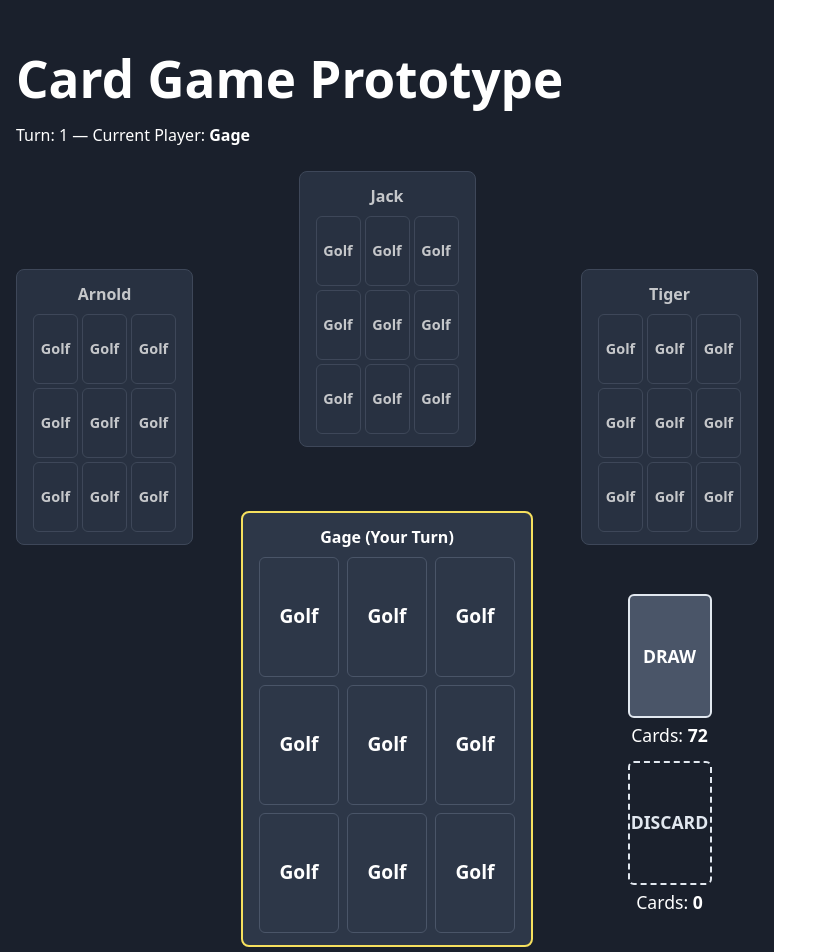
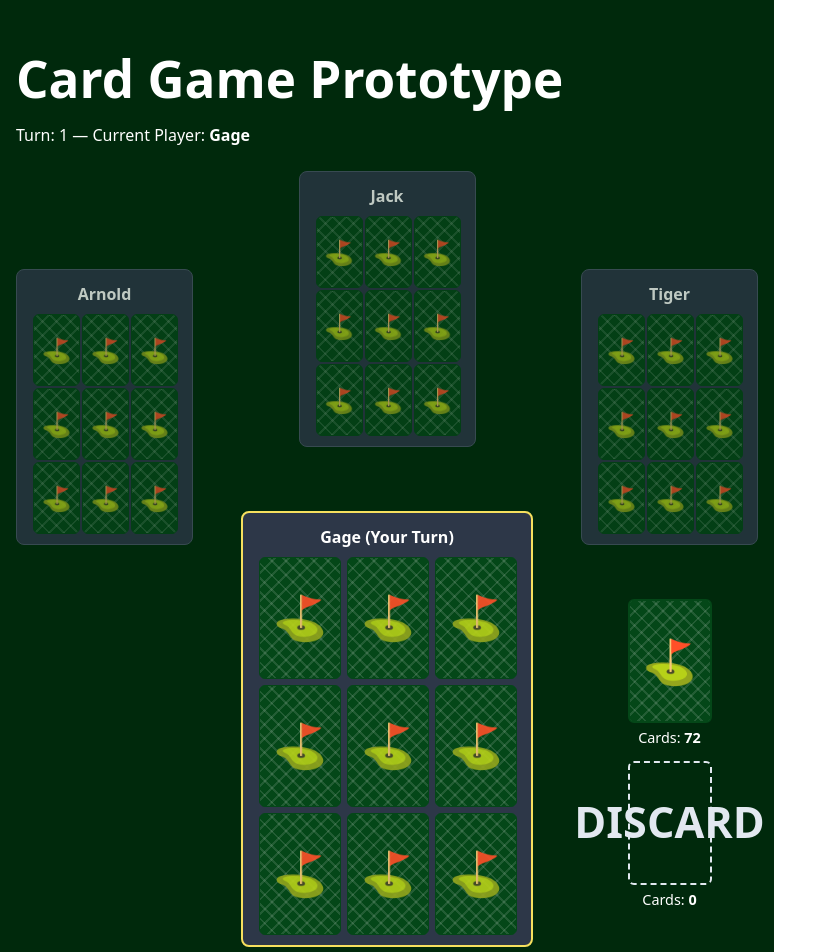
Before and after one commit to gmnovaria/golf_card_game, a React (Vite) app in the folder card-game/: page / in a window 1280 px wide. Shown: the top 952 px of the page, without its empty margins (0-821 px from the left). Built offline with nearby package versions, Linux system fonts and the light colour scheme.

Commit message:
Enhanced card visuals

```diff
--- a/card-game/src/App.tsx
+++ b/card-game/src/App.tsx
@@ -1,9 +1,10 @@
 // src/App.tsx
 
 import { useState } from 'react';
-import type { GameState, GridSlot, Card } from './game/types';
+import type { GameState, GridSlot, Card, Suit } from './game/types';
 import { createInitialGameState } from './game/setup';
 import { flipGridCard } from './game/actions';
+import {SUITS} from './game/types';
 
 // Seating positions (indices into game.players)
 const SOUTH_INDEX = 0; // Gage
@@ -17,6 +18,46 @@ const INITIAL_STATE: GameState = createInitialGameState([
   'Jack',  // North
   'Tiger',  // East
 ]);
+
+const suitSymbolMap: Record<Suit, string> = SUITS.reduce(
+  (acc, suit) => {
+    acc[suit.id] = suit.symbol;
+    return acc;
+  },
+  {} as Record<Suit, string>
+)
+
+const suitColorMap: Record<Suit, string> = {
+  hearts: '#ff4d4d',      // red
+  diamonds: '#ff4d4d',    // red
+  clubs: '#000000',       // black
+  spades: '#000000',      // black
+  hearts2: '#ff4d4d',     // red
+  diamonds2: '#ff4d4d',   // red
+  clubs2: '#000000',       // black
+  spades2: '#000000',       // black
+};
+
+const cardBackPatternStyle = {
+  backgroundColor: '#044718',
+  backgroundImage: `
+    repeating-linear-gradient(
+      45deg,
+      rgba(255,255,255,0.12) 0,
+      rgba(255,255,255,0.12) 2px,
+      transparent 2px,
+      transparent 10px
+    ),
+    repeating-linear-gradient(
+      -45deg,
+      rgba(255,255,255,0.12) 0,
+      rgba(255,255,255,0.12) 2px,
+      transparent 2px,
+      transparent 10px
+    )
+  `,
+  backgroundSize: '100% 100%'
+};
 
 function App() {
   const [game, setGame] = useState<GameState>(INITIAL_STATE);
@@ -34,7 +75,7 @@ function App() {
     <div
       style={{
         minHeight: '100vh',
-        backgroundColor: '#1a202c',
+        backgroundColor: '#00290c',
         color: 'white',
         padding: '1rem',
         fontFamily: 'system-ui, -apple-system, BlinkMacSystemFont, "Segoe UI", sans-serif',
@@ -90,15 +131,6 @@ function App() {
           />
         </div>
 
-        {/* Draw and Discard piles to the right of player's hand */}
-        <div style={{ gridRow: 2, gridColumn: 3, textAlign: 'center', transform: 'translateY(20px)' }}>
-          <CenterPiles
-            drawCount={game.drawPile.length}
-            discardCount={game.discardPile.length}
-            topDiscardCard={game.discardPile[0] ?? null}
-          />
-        </div>
-
         {/* East player (middle right, rotated 270°) */}
         <div style={{ gridRow: 1, gridColumn: 3, textAlign: 'center', transform: 'translateY(90px)' }}>
           <PlayerPanel
@@ -125,6 +157,16 @@ function App() {
             size = "large"
           />
         </div>
+
+        {/* Draw and Discard piles to the right of player's hand */}
+        <div style={{ gridRow: 2, gridColumn: 3, textAlign: 'center', transform: 'translateY(20px)' }}>
+          <CenterPiles
+            drawCount={game.drawPile.length}
+            discardCount={game.discardPile.length}
+            topDiscardCard={game.discardPile[0] ?? null}
+          />
+        </div>
+
       </div>
 
     </div>
@@ -140,7 +182,14 @@ interface PlayerPanelProps {
   size?: 'normal' | 'large';
 }
 
-function PlayerPanel({ playerName, grid, rotation, isCurrent, onCellClick, size }: PlayerPanelProps) {
+function PlayerPanel({
+  playerName,
+  grid,
+  rotation,
+  isCurrent,
+  onCellClick,
+  size,
+}: PlayerPanelProps) {
   return (
     <div
       style={{
@@ -178,7 +227,8 @@ function GridView({ grid, onCellClick, size = 'normal' }: GridViewProps) {
   const isLarge = size === 'large';
   const cardWidth = isLarge ? 80 : 45;
   const cardHeight = isLarge ? 120 : 70;
-  const cardFontSize = isLarge ? '1.2rem' : '0.9rem';
+  const centerFontSize = isLarge ? '2.7rem' : '1.5rem';
+  const cornerFontSize = isLarge ? '1.5rem' : '0.9rem';
 
   return (
     <div
@@ -193,8 +243,11 @@ function GridView({ grid, onCellClick, size = 'normal' }: GridViewProps) {
         row.map((slot, colIndex) => {
           const key = `${rowIndex}-${colIndex}`;
 
-          const handleClick = () =>
-            onCellClick?.(rowIndex, colIndex);
+          const handleClick = () => {
+            if (onCellClick) {
+              onCellClick(rowIndex, colIndex);
+            }
+          };
 
           if (!slot) {
             return (
@@ -202,32 +255,138 @@ function GridView({ grid, onCellClick, size = 'normal' }: GridViewProps) {
                 key={key}
                 style={{
                   border: '1px solid #4a5568',
-                  borderRadius: '4px',
+                  borderRadius: '6',
                   backgroundColor: '#1a202c',
+                  width: cardWidth,
+                  height: cardHeight,
                 }}
               />
             );
           }
 
+ const { card, faceUp } = slot;
+          const isJoker = card.rank === 'Joker';
+          const hasSuit = !!card.suit;
+          const suitSymbol =
+            hasSuit && card.suit ? suitSymbolMap[card.suit as Suit] : '';
+
+          if (faceUp) {
+  console.log('Face-up card:', card);
+}
+
+          // Face-down card
+          if (!faceUp) {
+            return (
+              <div
+                key={key}
+                onClick={handleClick}
+                style={{
+                  border: '1px solid #044718',
+                  borderRadius: 6,
+                  display: 'flex',
+                  alignItems: 'center',
+                  justifyContent: 'center',
+                  width: cardWidth,
+                  height: cardHeight,
+                  cursor: onCellClick ? 'pointer' : 'default',
+                  userSelect: 'none',
+                  ...cardBackPatternStyle,
+                }}
+              >
+                <span
+                  style={{
+                    fontSize: isLarge? '2.7rem' : '1.5rem',
+                    opacity: 0.9,
+                  }}
+                  >
+                    ⛳
+                  </span>
+              </div>
+            );
+          }
+
+          // Face-up card: rank in center, suit in 4 corners (if not Joker)
           return (
             <div
               key={key}
               onClick={handleClick}
               style={{
-                border: '1px solid #4a5568',
-                borderRadius: '6px',
+                position: 'relative',
+                border: `2px solid ${hasSuit ? suitColorMap[card.suit as Suit] : '#ccc'}`,
+                borderRadius: 6,
+                width: cardWidth,
+                height: cardHeight,
+                backgroundColor: 'white',
+                color: hasSuit ? suitColorMap[card.suit as Suit] : '#000',
+                cursor: onCellClick ? 'pointer' : 'default',
+                userSelect: 'none',
                 display: 'flex',
                 alignItems: 'center',
                 justifyContent: 'center',
-                backgroundColor: '#2d3748',
-                color: 'white',
                 fontWeight: 'bold',
-                fontSize: cardFontSize,
-                cursor: onCellClick ? 'pointer' : 'default',
-                userSelect: 'none',
               }}
             >
-              {slot.faceUp ? slot.card.rank : 'Golf'}
+              {/* Center rank text */}
+              <span style={{ fontSize: centerFontSize}}>
+                {isJoker ? '🤡' : card.rank}
+              </span>
+
+              {/* Suit symbols in corners (skip if Joker or no suit) */}
+              {hasSuit && !isJoker && (
+                <>
+                  {/* Top-left */}
+                  <span
+                    style={{
+                      position: 'absolute',
+                      top: 4,
+                      left: 6,
+                      fontSize: cornerFontSize,
+                      color: suitColorMap[card.suit as Suit],
+                    }}
+                  >
+                    {suitSymbol}
+                  </span>
+
+                  {/* Top-right */}
+                  <span
+                    style={{
+                      position: 'absolute',
+                      top: 4,
+                      right: 6,
+                      fontSize: cornerFontSize,
+                      color: suitColorMap[card.suit as Suit],
+                    }}
+                  >
+                    {suitSymbol}
+                  </span>
+
+                  {/* Bottom-left */}
+                  <span
+                    style={{
+                      position: 'absolute',
+                      bottom: 4,
+                      left: 6,
+                      fontSize: cornerFontSize,
+                      color: suitColorMap[card.suit as Suit],
+                    }}
+                  >
+                    {suitSymbol}
+                  </span>
+
+                  {/* Bottom-right */}
+                  <span
+                    style={{
+                      position: 'absolute',
+                      bottom: 4,
+                      right: 6,
+                      fontSize: cornerFontSize,
+                      color: suitColorMap[card.suit as Suit],
+                    }}
+                  >
+                    {suitSymbol}
+                  </span>
+                </>
+              )}
             </div>
           );
         })
@@ -242,17 +401,31 @@ interface CenterPilesProps {
   topDiscardCard: Card | null;
 }
 
-function CenterPiles({ drawCount, discardCount, topDiscardCard }: CenterPilesProps) {
+/**
+ * CenterPiles:
+ * - Draw pile: face-down card
+ * - Discard pile:
+ *    - empty -> placeholder "DISCARD"
+ *    - non-empty -> top card with rank in center + suit symbol in 4 corners
+ */
+function CenterPiles({
+  drawCount,
+  discardCount,
+  topDiscardCard,
+}: CenterPilesProps) {
   const cardWidth = 80;
   const cardHeight = 120;
   const borderRadius = 6;
-  const fontSize = '1.1rem';
+  const centerFontSize = '2.7rem';
+  const cornerFontSize = '1.5rem';
 
-  // If there's a card in the discard pile, show its rank
-  const discardLabel =
-    discardCount > 0 && topDiscardCard
-      ? topDiscardCard.rank
-      : 'DISCARD';
+  const hasTopDiscard = discardCount > 0 && !!topDiscardCard;
+  const isJoker = hasTopDiscard && topDiscardCard!.rank === 'Joker';
+  const hasSuit = hasTopDiscard && !!topDiscardCard!.suit;
+  const suitSymbol =
+    hasSuit && topDiscardCard!.suit
+      ? suitSymbolMap[topDiscardCard!.suit as Suit]
+      : '';
 
   return (
     <div style={{ textAlign: 'center' }}>
@@ -273,17 +446,25 @@ function CenterPiles({ drawCount, discardCount, topDiscardCard }: CenterPilesPro
               width: cardWidth,
               height: cardHeight,
               borderRadius,
-              border: '2px solid #e2e8f0',
-              backgroundColor: '#4a5568',
+              border: '2px solid #044718',
               display: 'flex',
               alignItems: 'center',
               justifyContent: 'center',
               marginBottom: '0.25rem',
+              userSelect: 'none',
+              ...cardBackPatternStyle,
             }}
           >
-            <span style={{ fontSize, fontWeight: 600 }}>DRAW</span>
+            <span
+              style={{
+                fontSize: centerFontSize,
+                fontWeight: 600,
+              }}
+            >
+              ⛳
+            </span>
           </div>
-          <div style={{ fontSize }}>
+          <div style={{ fontSize: '0.9rem' }}>
             Cards: <strong>{drawCount}</strong>
           </div>
         </div>
@@ -292,25 +473,103 @@ function CenterPiles({ drawCount, discardCount, topDiscardCard }: CenterPilesPro
         <div style={{ textAlign: 'center' }}>
           <div
             style={{
+              position: 'relative',
               width: cardWidth,
               height: cardHeight,
               borderRadius,
               border: '2px dashed #e2e8f0',
-              backgroundColor: discardCount > 0 ? '#742a2a' : 'transparent',
+              backgroundColor: hasTopDiscard ? 'white' : 'transparent',
               display: 'flex',
               alignItems: 'center',
               justifyContent: 'center',
               marginBottom: '0.25rem',
-              fontSize,
-              fontWeight: 700,
-              color: discardCount > 0 ? 'white' : '#e2e8f0',
+              color: hasTopDiscard ? 'white' : '#e2e8f0',
               userSelect: 'none',
             }}
           >
-            {/* This now shows the card's rank */}
-            {discardLabel}
+            {hasTopDiscard ? (
+              <>
+                {/* Center rank text */}
+                <div
+                  style={{
+                    fontWeight: 'bold',
+                    fontSize: centerFontSize,
+                    textAlign: 'center',
+                    color: hasSuit ? suitColorMap[topDiscardCard!.suit as Suit] : '#000',
+                  }}
+                >
+                  {isJoker ? 'JOKER' : topDiscardCard!.rank}
+                </div>
+
+                {/* Suit symbols in corners (skip if Joker or no suit) */}
+                {hasSuit && !isJoker && (
+                  <>
+                    {/* Top-left */}
+                    <span
+                      style={{
+                        position: 'absolute',
+                        top: 4,
+                        left: 6,
+                        fontSize: cornerFontSize,
+                        color: suitColorMap[topDiscardCard!.suit as Suit],
+                      }}
+                    >
+                      {suitSymbol}
+                    </span>
+
+                    {/* Top-right */}
+                    <span
+                      style={{
+                        position: 'absolute',
+                        top: 4,
+                        right: 6,
+                        fontSize: cornerFontSize,
+                        color: suitColorMap[topDiscardCard!.suit as Suit],
+                      }}
+                    >
+                      {suitSymbol}
+                    </span>
+
+                    {/* Bottom-left */}
+                    <span
+                      style={{
+                        position: 'absolute',
+                        bottom: 4,
+                        left: 6,
+                        fontSize: cornerFontSize,
+                        color: suitColorMap[topDiscardCard!.suit as Suit],
+                      }}
+                    >
+                      {suitSymbol}
+                    </span>
+
+                    {/* Bottom-right */}
+                    <span
+                      style={{
+                        position: 'absolute',
+                        bottom: 4,
+                        right: 6,
+                        fontSize: cornerFontSize,
+                        color: suitColorMap[topDiscardCard!.suit as Suit],
+                      }}
+                    >
+                      {suitSymbol}
+                    </span>
+                  </>
+                )}
+              </>
+            ) : (
+              <span
+                style={{
+                  fontSize: centerFontSize,
+                  fontWeight: 600,
+                }}
+              >
+                DISCARD
+              </span>
+            )}
           </div>
-          <div style={{ fontSize }}>
+          <div style={{ fontSize: '0.9rem' }}>
             Cards: <strong>{discardCount}</strong>
           </div>
         </div>
```
Also changed, not shown: card-game/src/game/deck.ts (+9 -10 lines), card-game/src/game/types.ts (+8 -8 lines).
